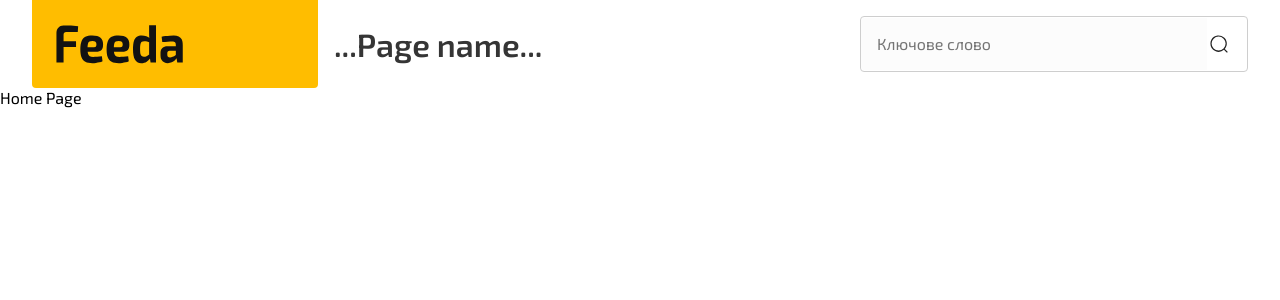
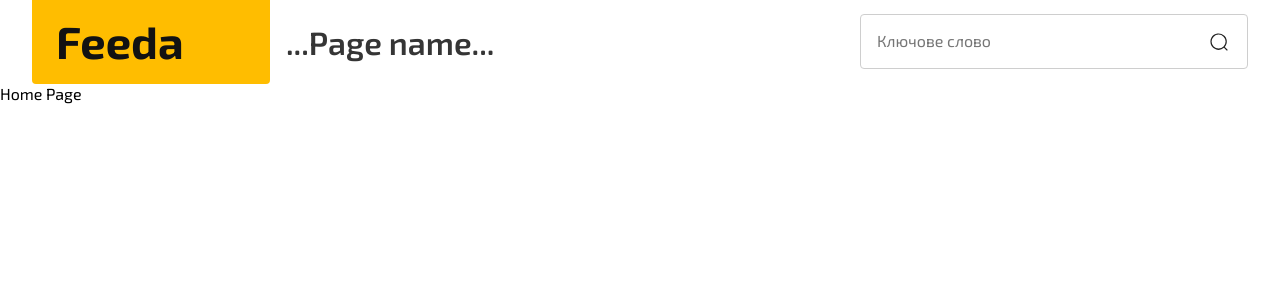
Before and after one commit to baza-trainee/feeda, a Next.js app in the folder cms/: page / in a window 1280 px wide. Shown: the top 300 px of the page. Built offline with nearby package versions, Linux system fonts and the light colour scheme.

Commit message:
fixed
Input: text and background color, adaptive width, height.
Logo: svg to text, paddings, added link to home page.

```diff
--- a/cms/src/components/Header/Header.styles.ts
+++ b/cms/src/components/Header/Header.styles.ts
@@ -1,6 +1,7 @@
+import { css } from '@emotion/react';
 import styled from '@emotion/styled';
 
-import { colors,fonts, media } from '../../styles/theme';
+import { colors, fonts, media } from '../../styles/theme';
 
 export const Wrapper = styled.header`
   display: flex;
@@ -28,13 +29,20 @@ export const DesktopContent = styled.div`
   }
 `;
 
-export const LogoWrapper = styled.div`
+export const logoStyles = css`
   margin-right: 16px;
   padding: 16px;
   border-radius: 0px 0px 4px 4px;
+  color: ${colors.mainTitle};
+  font-size: 36px;
+  font-weight: 700;
+  line-height: 1.22;
   background-color: ${colors.mainAccent};
   @media screen and (${media.desktop}) {
-    padding: 24px 134px 24px 24px;
+    padding: 16px 24px;
+    width: 238px;
+    font-size: 45px;
+    line-height: 1.15;
   }
 `;
 
@@ -63,15 +71,15 @@ export const SearchWrapper = styled.div`
   display: flex;
   align-items: center;
   border-radius: 4px;
-  width: 239px;
-  height: 56px;
+  max-width: 239px;
   padding-right: 16px;
   margin-left: auto;
   border: 1px solid #cecece;
   @media screen and (${media.tablet}) {
-    width: 223px;
+    max-width: 223px;
   }
   @media screen and (${media.desktop}) {
+    max-width: 100vw;
     width: 388px;
   }
 `;
@@ -80,8 +88,11 @@ export const SearchInput = styled.input`
   padding: 16px 0 16px 16px;
   border: 0;
   border-radius: 4px 0 0 4px;
+  color: ${colors.mainText};
   width: 100%;
-  color: #767676;
   font-size: 16px;
-  background-color: #fcfcfc;
+  background-color: transparent;
+  &::-webkit-input-placeholder {
+    color: #767676;
+  }
 `;
--- a/cms/src/components/Header/Header.tsx
+++ b/cms/src/components/Header/Header.tsx
@@ -2,27 +2,19 @@
 /** @jsxImportSource @emotion/react */
 
 import Image from 'next/image';
+import Link from 'next/link';
 
-import logo from '../../../public/logo.svg';
 import menuIcon from '../../../public/menu.svg';
 import searchIcon from '../../../public/search.svg';
-import {
-  DesktopContent,
-  LogoWrapper,
-  MenuBtn,
-  MenuWrapper,
-  SearchInput,
-  SearchWrapper,
-  Wrapper,
-} from './Header.styles';
+import { DesktopContent, logoStyles, MenuBtn, MenuWrapper, SearchInput, SearchWrapper, Wrapper } from './Header.styles';
 
 export function Header() {
   return (
     <Wrapper>
       <DesktopContent>
-        <LogoWrapper>
-          <Image src={logo} width={128} height={40} alt="Feeda" />
-        </LogoWrapper>
+        <Link href="/" css={logoStyles}>
+          Feeda
+        </Link>
         <h1>...Page name...</h1>
       </DesktopContent>
       <MenuWrapper>
```
Also changed, not shown: cms/public/logo.svg (deleted).
